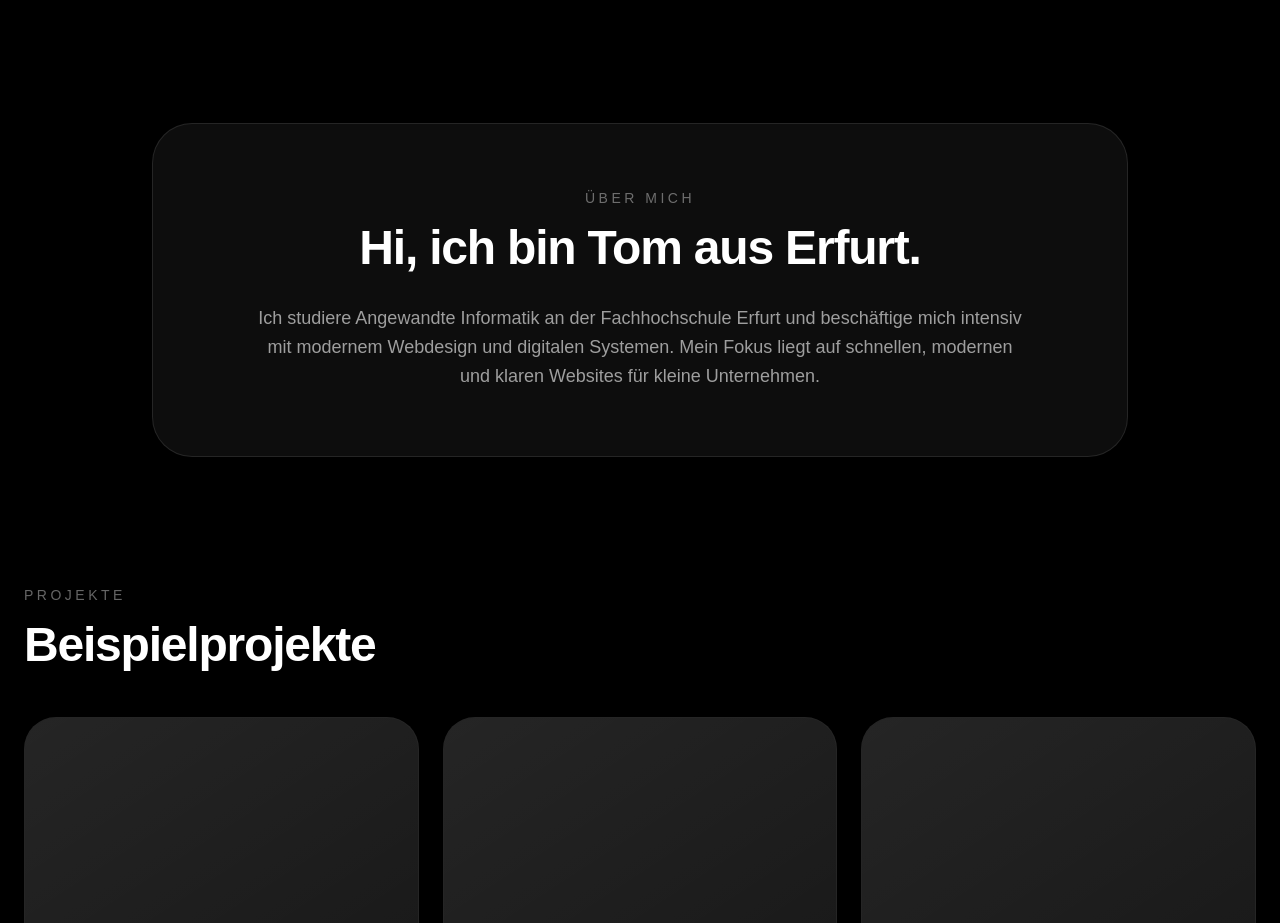
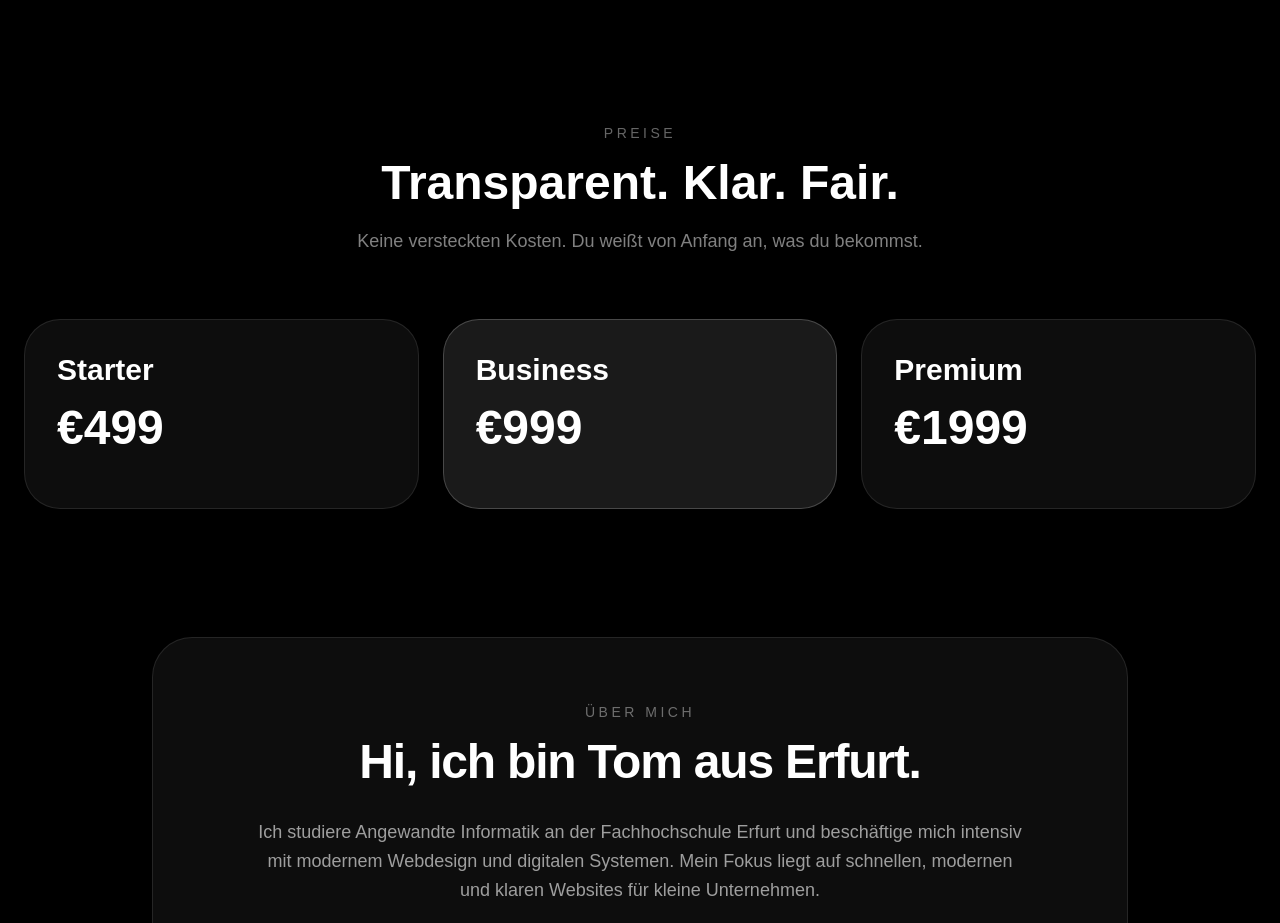
Before and after one commit to Tombaetz/tomswebcraft, a Next.js app: page / in a window 1280 px wide. Shown: the part 1900-2823 px from the top of the page. Built offline with nearby package versions, Linux system fonts and the light colour scheme.

Commit message:
added pricing section

```diff
--- a/app/page.tsx
+++ b/app/page.tsx
@@ -1,3 +1,5 @@
+import PricingSection from "@/components/PricingSection";
+
 export default function TomWebCraftLanding() {
   return (
     <main className="min-h-screen bg-black text-white overflow-hidden">
@@ -150,6 +152,10 @@ export default function TomWebCraftLanding() {
         </div>
       </section>
 
+
+      <PricingSection />
+
+
       {/* About */}
       <section id="about" className="px-6 pb-32 max-w-5xl mx-auto text-center">
         <div className="rounded-[40px] border border-white/10 bg-white/5 backdrop-blur-2xl p-10 md:p-16">
--- /dev/null
+++ b/components/PricingSection.tsx
@@ -0,0 +1,53 @@
+export default function PricingSection() {
+  return (
+    <section className="px-6 pb-32 max-w-7xl mx-auto text-white">
+      <div className="text-center mb-16">
+        <p className="text-white/40 uppercase tracking-[0.25em] text-sm mb-4">
+          Preise
+        </p>
+
+        <h2 className="text-5xl font-semibold">
+          Transparent. Klar. Fair.
+        </h2>
+
+        <p className="mt-5 text-white/50 text-lg max-w-xl mx-auto">
+          Keine versteckten Kosten. Du weißt von Anfang an, was du bekommst.
+        </p>
+      </div>
+
+      <div className="grid md:grid-cols-3 gap-6">
+
+        <div className="rounded-[36px] border border-white/10 bg-white/5 p-8 backdrop-blur-xl">
+          <h3 className="text-3xl font-semibold mb-4">
+            Starter
+          </h3>
+
+          <p className="text-5xl font-bold mb-6">
+            €499
+          </p>
+        </div>
+
+        <div className="rounded-[36px] border border-white/20 bg-white/10 p-8 backdrop-blur-xl">
+          <h3 className="text-3xl font-semibold mb-4">
+            Business
+          </h3>
+
+          <p className="text-5xl font-bold mb-6">
+            €999
+          </p>
+        </div>
+
+        <div className="rounded-[36px] border border-white/10 bg-white/5 p-8 backdrop-blur-xl">
+          <h3 className="text-3xl font-semibold mb-4">
+            Premium
+          </h3>
+
+          <p className="text-5xl font-bold mb-6">
+            €1999
+          </p>
+        </div>
+
+      </div>
+    </section>
+  )
+}
```
